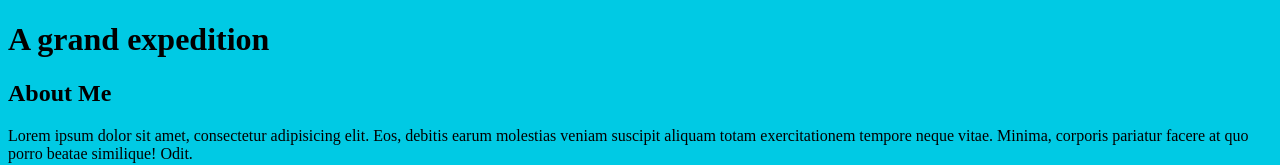
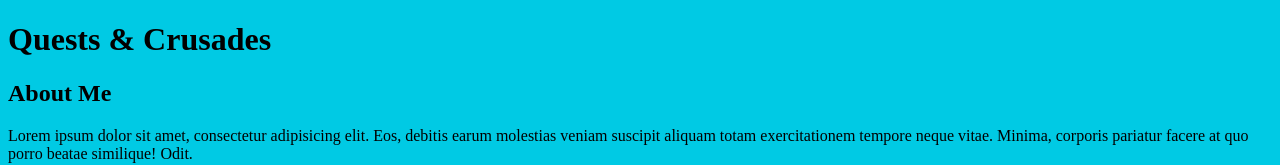
Before and after one commit to arjunht/new-git-project, a plain HTML site: page index.html in a window 1280 px wide. Shown: the top 165 px of the page. Drawn offline with Linux system fonts and the light colour scheme.

Commit message:
Set page heading to "Quests & Crusades"

```diff
--- a/index.html
+++ b/index.html
@@ -10,7 +10,7 @@
 <body>
 
 	<header>
-		<h1>A grand expedition</h1>
+		<h1>Quests & Crusades</h1>
 	</header>
 
 	<div class="container">
```
